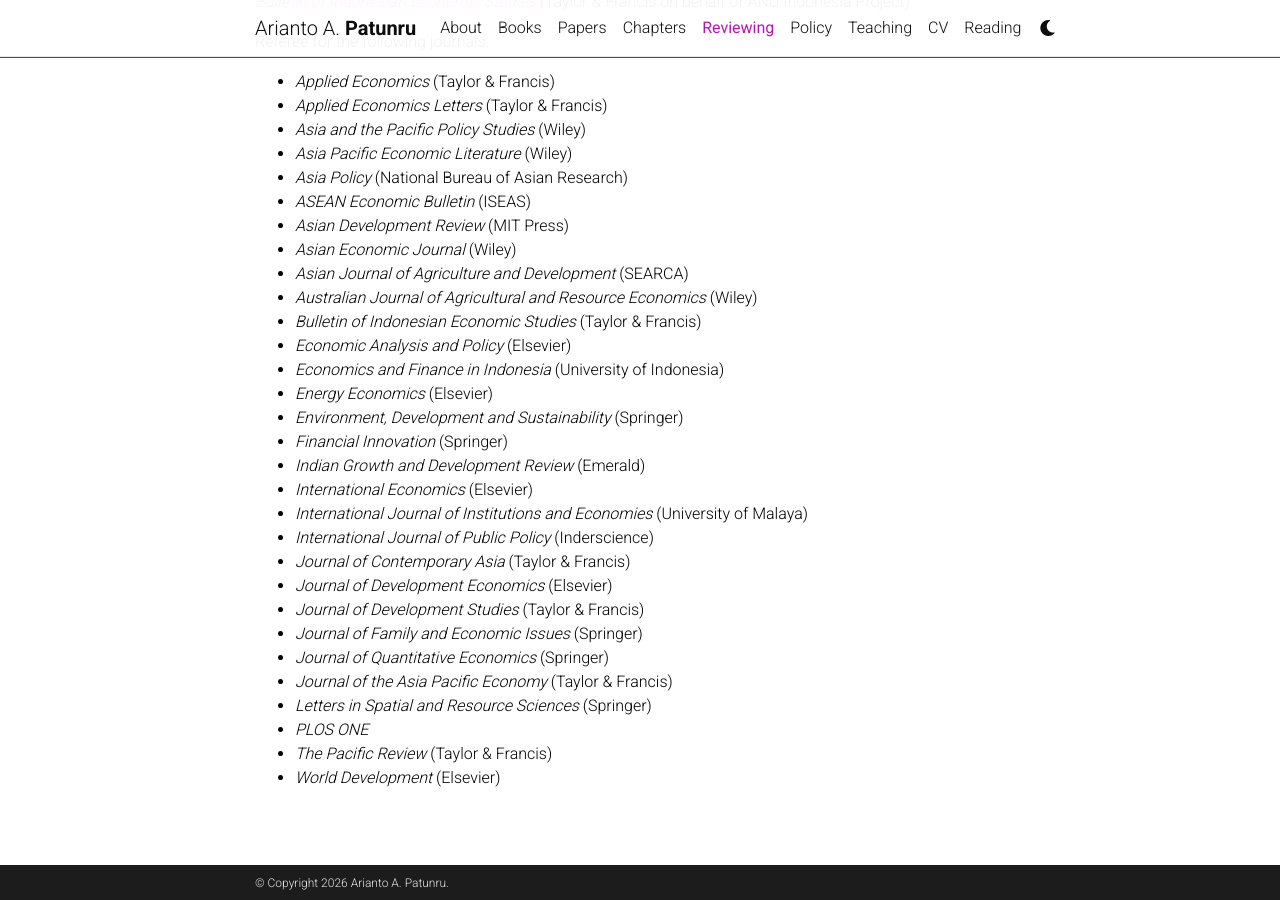
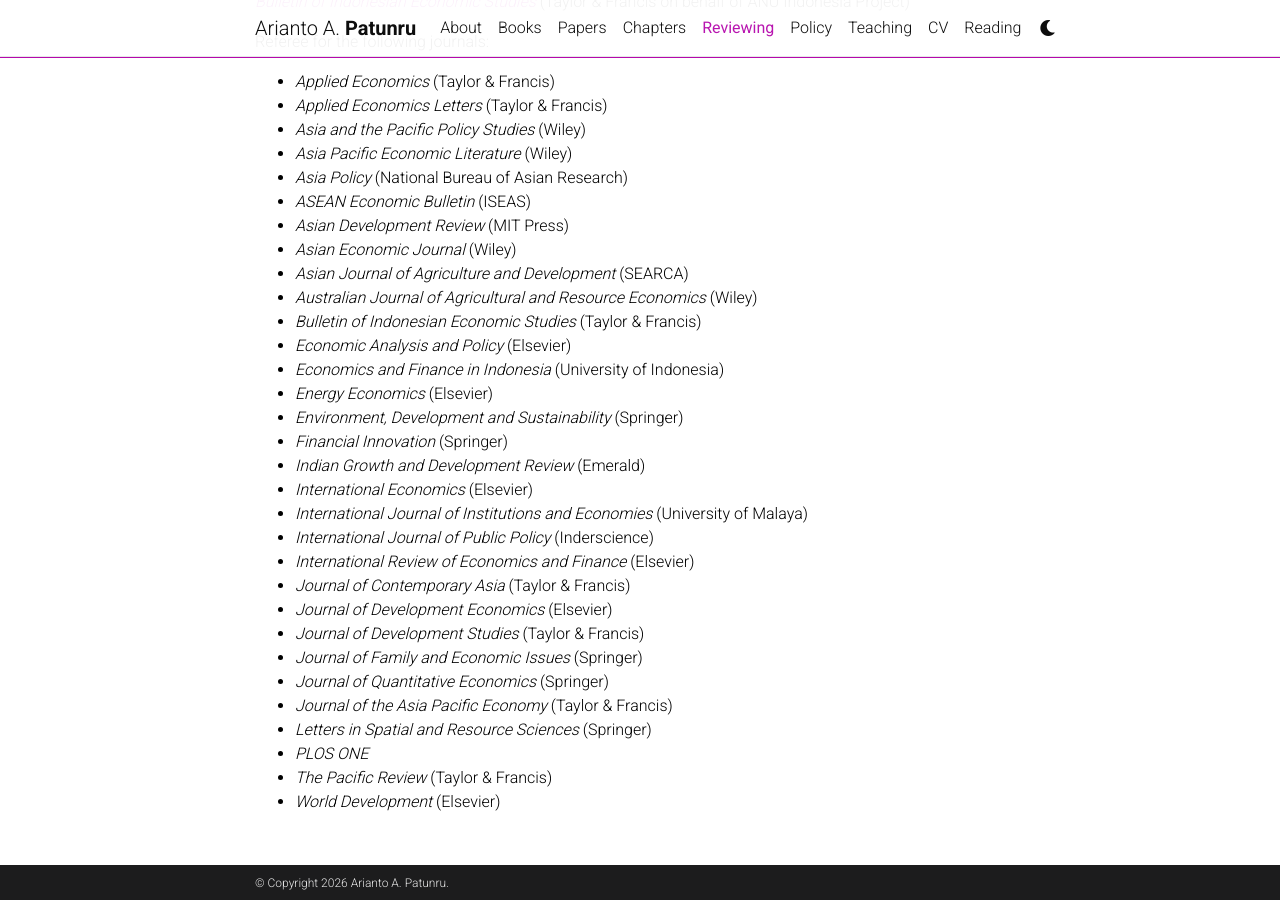
Before and after one commit to patunru/patunru.github.io, a Jekyll site: the page built from _pages/commentaries.md, in a window 1280 px wide and 900 px high, scrolled down 1048 px. Built offline with Jekyll 4.4.1, drawn with Linux system fonts in a browser that asks for light colours; comment, search, counter and statistics services are not loaded; a style sheet for code colours, icons or effects is not loaded.

Commit message:
Update commentaries.md

```diff
--- a/_pages/commentaries.md
+++ b/_pages/commentaries.md
@@ -67,6 +67,7 @@ Referee for the following journals:
 - *International Economics* (Elsevier)
 - *International Journal of Institutions and Economies* (University of Malaya)
 - *International Journal of Public Policy* (Inderscience)
+- *International Review of Economics and Finance* (Elsevier)
 - *Journal of Contemporary Asia* (Taylor & Francis)
 - *Journal of Development Economics* (Elsevier)
 - *Journal of Development Studies* (Taylor & Francis)
```
